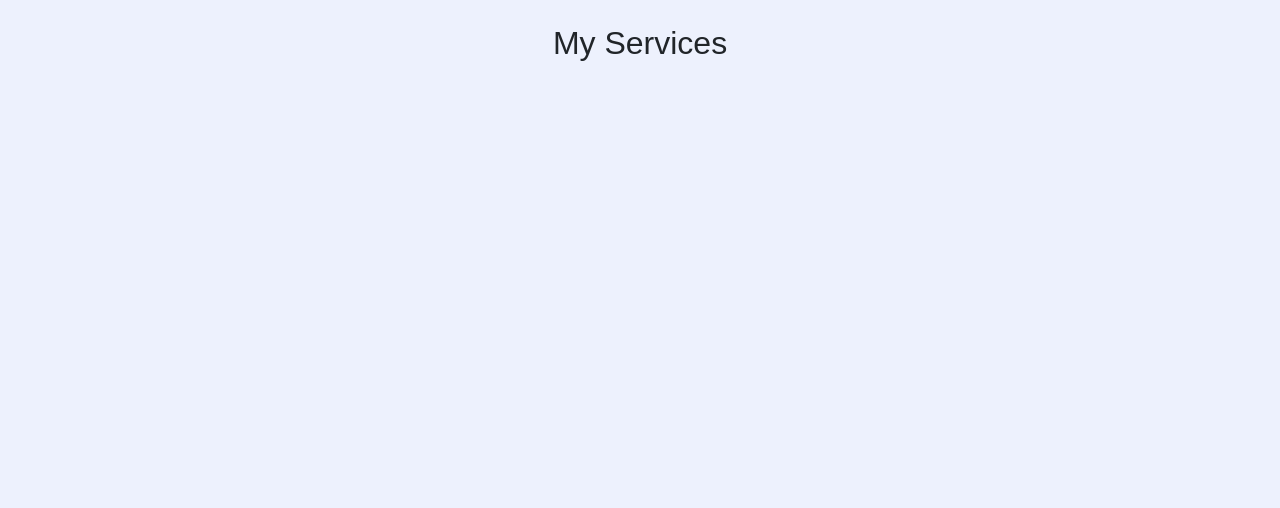
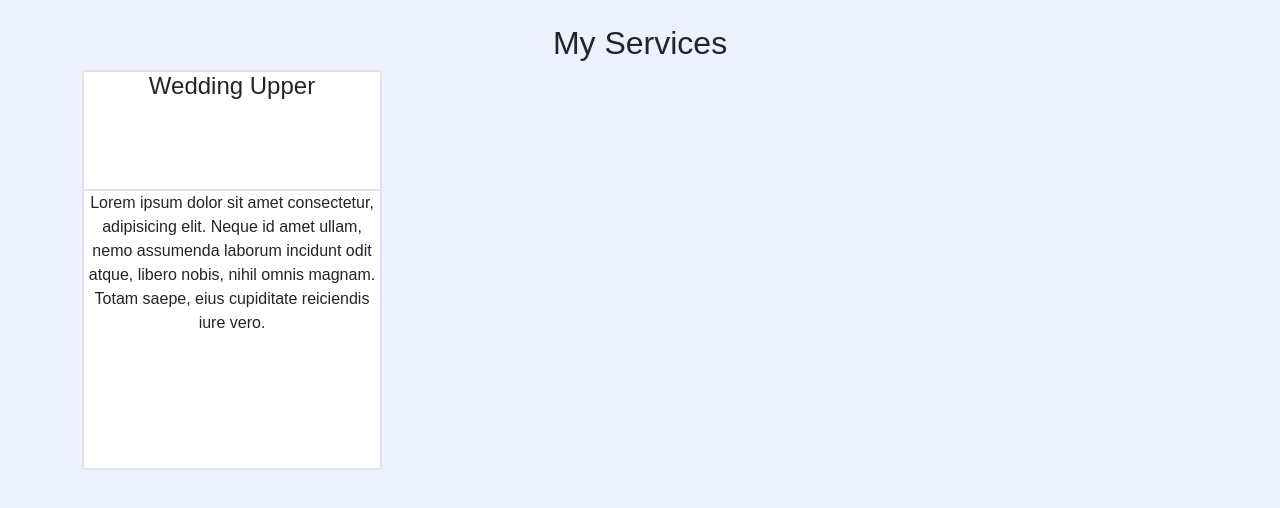
Before and after one commit to rasel-gannicus/Photographer-Website-Portfolio---E-commerce--with-React, a React (Create React App) app: page / in a window 1280 px wide. Shown: the part 2003-2511 px from the top of the page. Before the commit the page ends 2113 px from the top, so only its background shows below. Built offline with nearby package versions, Linux system fonts and the light colour scheme.

Commit message:
working on my services

```diff
--- a/src/Pages/Home/MyServices/MyServices.js
+++ b/src/Pages/Home/MyServices/MyServices.js
@@ -1,9 +1,11 @@
 import React from 'react';
+import WeddingService from './WeddingService/WeddingService';
 
 const MyServices = () => {
     return (
         <div className='my-5'>
             <h2>My Services</h2>
+            <WeddingService></WeddingService>
         </div>
     );
 };
--- /dev/null
+++ b/src/Pages/Home/MyServices/WeddingService/WeddingService.css
@@ -0,0 +1,13 @@
+
+.wedding-card{
+    background: white;
+    width: 300px;
+    height: 400px;
+    border-radius: 5px;
+}
+.wedding-card-upper{
+    height: 30%;
+}
+.wedding-card-lower{
+    height: 70%;
+}
--- /dev/null
+++ b/src/Pages/Home/MyServices/WeddingService/WeddingService.js
@@ -0,0 +1,19 @@
+import React from 'react';
+import './WeddingService.css';
+
+const WeddingService = () => {
+    return (
+        <div className='container'>
+            <div className="wedding-card border">
+                <div className="wedding-card-upper border">
+                    <h4>Wedding Upper</h4>
+                </div>
+                <div className="wedding-card-lower border">
+                    <p>Lorem ipsum dolor sit amet consectetur, adipisicing elit. Neque id amet ullam, nemo assumenda laborum incidunt odit atque, libero nobis, nihil omnis magnam. Totam saepe, eius cupiditate reiciendis iure vero.</p>
+                </div>
+            </div>
+        </div>
+    );
+};
+
+export default WeddingService;
```
